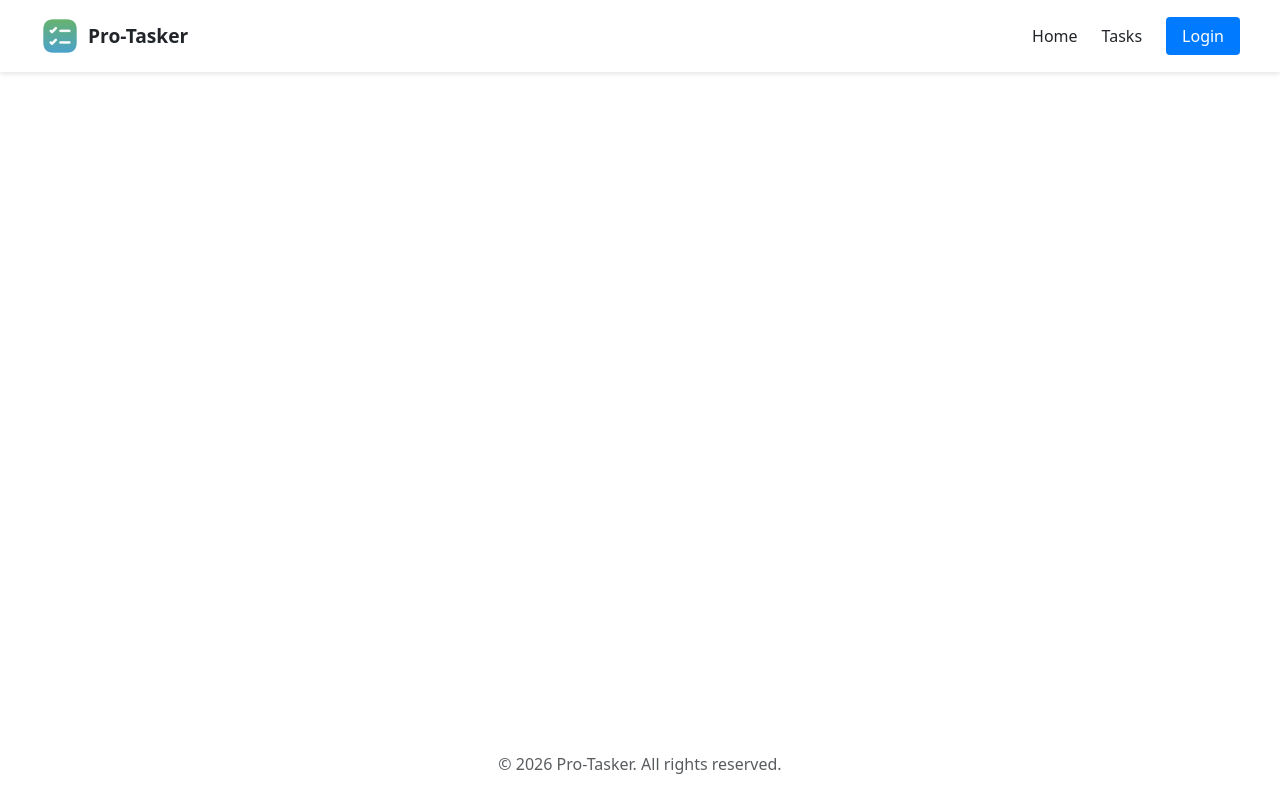
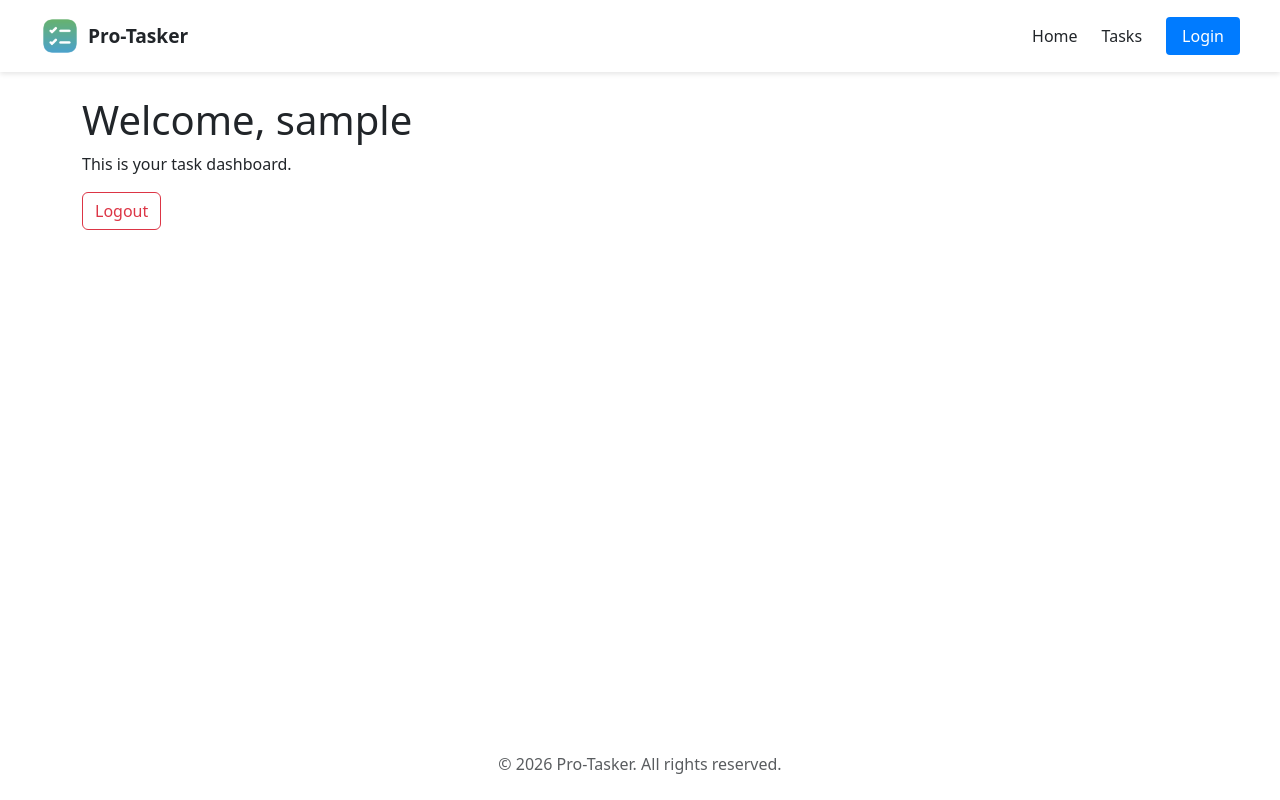
Before and after one commit to structbase/Pro-Tasker-Frontend, a React (Vite) app: page /tasks in a window 1280 px wide. Built offline with nearby package versions, Linux system fonts and the light colour scheme; sample sign-in values are in the browser's storage; a web font is replaced by a local one.

Commit message:
Protected Route and Tasks pages

```diff
--- a/src/App.tsx
+++ b/src/App.tsx
@@ -5,6 +5,8 @@ import RegisterPage from "./pages/RegisterPage/RegisterPage";
 import { ThemeProvider } from "./context/Theme/ThemeProvider";
 import Header from "./components/Header/Header";
 import Footer from "./components/Footer/Footer";
+import TasksPage from "./pages/TasksPage/TasksPage";
+import ProtectedRoute from "./components/ProtectedRoute/ProtectedRoute";
 
 
 export default function App() {
@@ -21,6 +23,14 @@ export default function App() {
                                 path="/register"
                                 element={<RegisterPage />}
                             />
+                            <Route
+                                path="/tasks"
+                                element={
+                                    <ProtectedRoute>
+                                        <TasksPage />
+                                    </ProtectedRoute>
+                                }
+                            />
                         </Routes>
                     </main>
 
--- /dev/null
+++ b/src/components/ProtectedRoute/ProtectedRoute.tsx
@@ -0,0 +1,34 @@
+import { Navigate } from "react-router-dom";
+import { useAuth } from "../../context/AuthContext";
+import type { JSX } from "react";
+
+/**
+ * ProtectedRoute Component
+ * A higher-order component that restricts access to authenticated users.
+ * * @param children - Componets that are rendered after authentication
+ */
+export default function ProtectedRoute({
+    children,
+}: {
+    children: JSX.Element;
+}) {
+    const { user, loading } = useAuth();
+
+    /**
+     * Prevent premature redirection while checking LocalStorage/API
+     * for an existing session on initial page load.
+     */
+    if (loading) return null; // Placeholder: Replace with a <Spinner /> for better UX
+
+    /**
+     * If no user is authenticated, redirect to login.
+     * 'replace' prevents the user from hitting the 'Back' button
+     * and getting stuck in a redirect loop.
+     */
+    if (!user) {
+        return <Navigate to="/login" replace />;
+    }
+
+    // Access granted: Render the protected content
+    return children;
+}
--- /dev/null
+++ b/src/pages/TasksPage/TasksPage.tsx
@@ -0,0 +1,30 @@
+import { useAuth } from "../../context/AuthContext";
+
+/**
+ * TasksPage Component
+ * Authenticated users.
+ * User information and session management.
+ */
+export default function TasksPage() {
+    // Access global user state and the logout handler
+    const { user, logout } = useAuth();
+
+    // Placeholder for just getting things started
+    return (
+        <div className="container py-4">
+            {/* The '?' (Optional Chaining) prevents the app from crashing
+                if the user object is momentarily null during a refresh.
+            */}
+            <h1>Welcome, {user?.username}</h1>
+
+            <p>This is your task dashboard.</p>
+
+            {/* Clears local storage and resets the AuthContext state
+                via the shared logout function.
+            */}
+            <button className="btn btn-outline-danger" onClick={logout}>
+                Logout
+            </button>
+        </div>
+    );
+}
```
